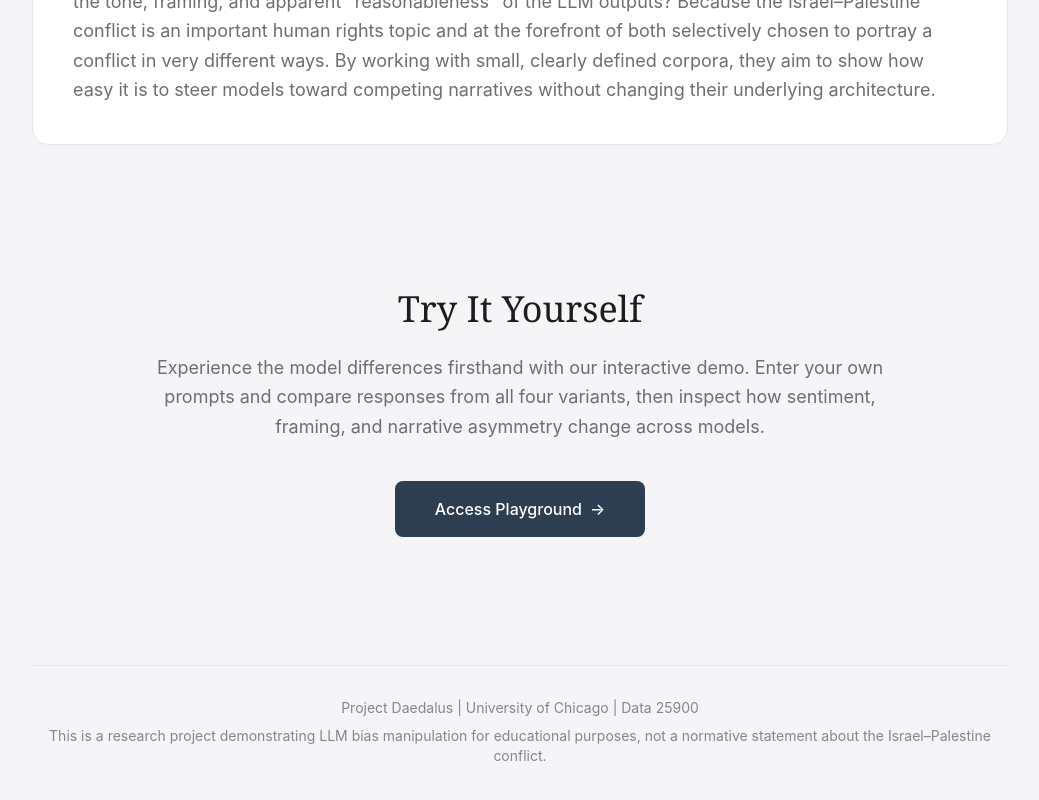
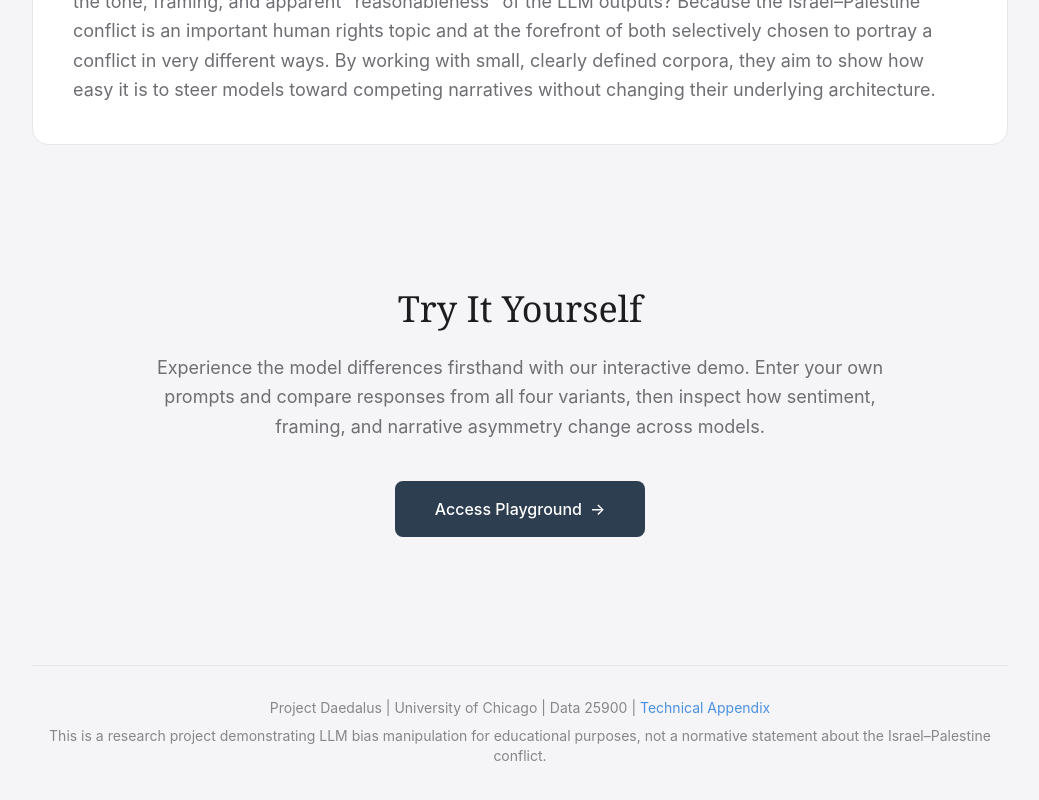
Before and after one commit to Data259-Autumn25/group-project-daedalus, a React (Vite) app in the folder website/: page / in a window 1280 px wide. Shown: the part 9953-10753 px from the top of the page, without its empty margins (120-1159 px from the left). Built offline with nearby package versions, Linux system fonts and the light colour scheme; no server answers.

Commit message:
Added link to appendix and fixes to main findings page

```diff
--- a/website/src/App.jsx
+++ b/website/src/App.jsx
@@ -1,6 +1,7 @@
 import { BrowserRouter as Router, Routes, Route } from 'react-router-dom';
 import FindingsPage from './components/FindingsPage';
 import InteractivePage from './components/InteractivePage';
+import AppendixPage from './components/Appendix';
 
 function App() {
   return (
@@ -8,6 +9,7 @@ function App() {
       <Routes>
         <Route path="/" element={<FindingsPage />} />
         <Route path="/demo" element={<InteractivePage />} />
+        <Route path="/appendix" element={<AppendixPage />} />
       </Routes>
     </Router>
   );
--- a/website/src/components/Appendix.jsx
+++ b/website/src/components/Appendix.jsx
@@ -6,11 +6,6 @@ const AppendixPage = () => {
       {/* Hero */}
       <header className="text-center px-6 py-24">
         <div className="max-w-4xl mx-auto">
-          <div className="inline-block mb-6">
-            <span className="px-4 py-2 text-sm font-medium text-[#4A90E2] bg-[#E8F4FD] rounded-full border border-[#4A90E2]/20">
-              📊 TECHNICAL APPENDIX
-            </span>
-          </div>
           <h1 className="text-5xl md:text-6xl font-serif text-[#1d1d1f] mb-4 leading-tight">
             Project Daedalus Appendix
           </h1>
@@ -19,7 +14,7 @@ const AppendixPage = () => {
           </p>
           <div className="mt-6">
             <Link
-              to="/findings"
+              to="/"
               className="text-sm text-[#4A90E2] underline hover:text-[#1d1d1f]"
             >
               ← Back to Findings
--- a/website/src/components/FindingsPage.jsx
+++ b/website/src/components/FindingsPage.jsx
@@ -1,5 +1,5 @@
 import { useState } from 'react';
-import { useNavigate } from 'react-router-dom';
+import { useNavigate, Link } from 'react-router-dom';
 import PasswordGate from './PasswordGate';
 
 const FindingsPage = () => {
@@ -64,7 +64,7 @@ const FindingsPage = () => {
           </p>
 
           <div className="grid md:grid-cols-2 gap-6">
-            <div className="bg-white rounded-2xl border border-gray-200 p-8 hover:shadow-lg transition-shadow">
+            <div className="bg-white rounded-2xl border border-gray-200 p-8 ">
               <div className="w-12 h-12 bg-[#f5f5f7] rounded-lg flex items-center justify-center mb-6">
                 <svg className="w-6 h-6 text-[#2c3e50]" fill="none" stroke="currentColor" viewBox="0 0 24 24">
                   <path
@@ -83,7 +83,7 @@ const FindingsPage = () => {
               </p>
             </div>
 
-            <div className="bg-white rounded-2xl border border-gray-200 p-8 hover:shadow-lg transition-shadow">
+            <div className="bg-white rounded-2xl border border-gray-200 p-8 ">
               <div className="w-12 h-12 bg-[#f5f5f7] rounded-lg flex items-center justify-center mb-6">
                 <svg className="w-6 h-6 text-[#2c3e50]" fill="none" stroke="currentColor" viewBox="0 0 24 24">
                   <path
@@ -102,7 +102,7 @@ const FindingsPage = () => {
               </p>
             </div>
 
-            <div className="bg-white rounded-2xl border border-gray-200 p-8 hover:shadow-lg transition-shadow">
+            <div className="bg-white rounded-2xl border border-gray-200 p-8 ">
               <div className="w-12 h-12 bg-[#f5f5f7] rounded-lg flex items-center justify-center mb-6">
                 <svg className="w-6 h-6 text-[#2c3e50]" fill="none" stroke="currentColor" viewBox="0 0 24 24">
                   <path
@@ -122,7 +122,7 @@ const FindingsPage = () => {
               </p>
             </div>
 
-            <div className="bg-white rounded-2xl border border-gray-200 p-8 hover:shadow-lg transition-shadow">
+            <div className="bg-white rounded-2xl border border-gray-200 p-8 ">
               <div className="w-12 h-12 bg-[#f5f5f7] rounded-lg flex items-center justify-center mb-6">
                 <svg className="w-6 h-6 text-[#2c3e50]" fill="none" stroke="currentColor" viewBox="0 0 24 24">
                   <path
@@ -902,7 +902,12 @@ const FindingsPage = () => {
 
         {/* Footer */}
         <footer className="text-center text-sm text-[#86868b] border-t border-gray-200 pt-8 mt-16">
-          <p className="mb-2">Project Daedalus | University of Chicago | Data 25900</p>
+          <p className="mb-2">
+            Project Daedalus | University of Chicago | Data 25900 |{' '}
+            <Link to="/appendix" className="text-[#4A90E2] hover:underline">
+              Technical Appendix
+            </Link>
+          </p>
           <p>
             This is a research project demonstrating LLM bias manipulation for educational purposes, not a normative
             statement about the Israel–Palestine conflict.
```
